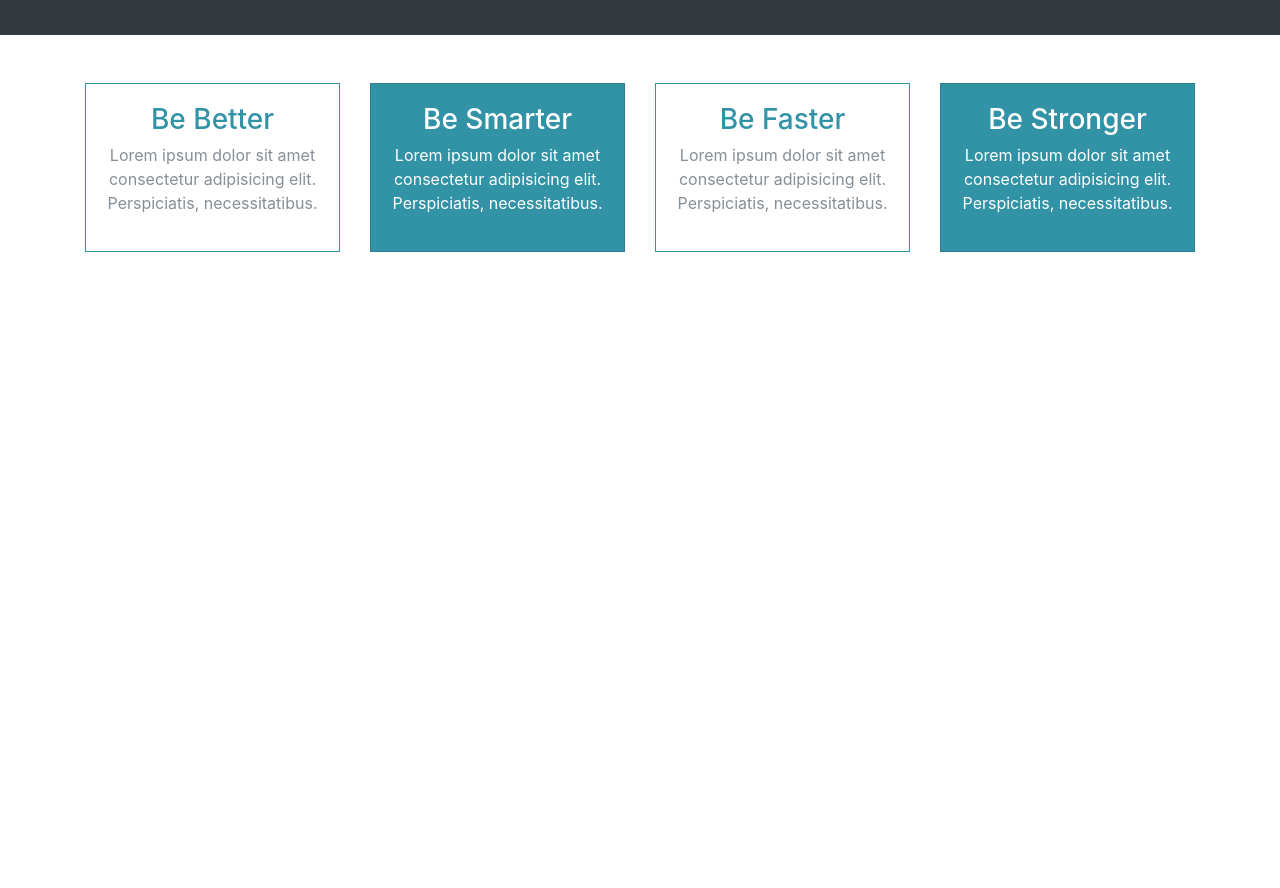
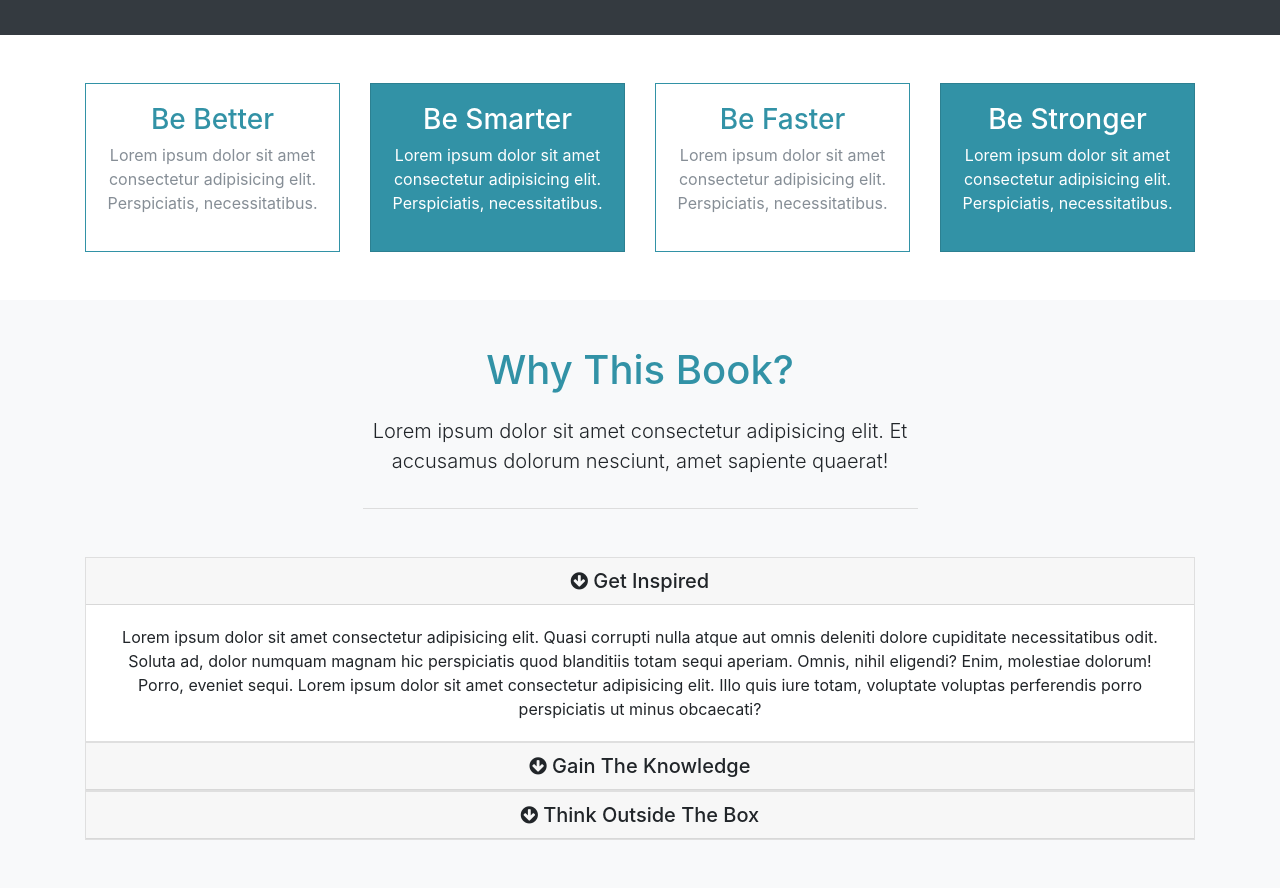
Before and after one commit to B-Rich23/mizuxe-book-theme, a website: page src/index.html in a window 1280 px wide. Shown: the part 814-1702 px from the top of the page. Before the commit the page ends 1114 px from the top, so only its background shows below. Drawn offline with Linux system fonts and the light colour scheme.

Commit message:
added about/why section

```diff
--- a/src/index.html
+++ b/src/index.html
@@ -121,6 +121,85 @@
     </div>
 </section>
 
+<!-- About/Why Section -->
+<section id="about" class="py-5 text-center bg-light">
+    <div class="container">
+        <div class="row">
+            <div class="col">
+                <div class="info-header mb-5">
+                    <h1 class="text-primary pb-3">
+                        Why This Book?
+                    </h1>
+                    <p class="lead pb-3">
+                        Lorem ipsum dolor sit amet consectetur adipisicing elit. Et accusamus dolorum nesciunt, amet sapiente quaerat!
+                    </p>
+                </div>
+
+                <!-- Accordion -->
+                <div id="accordion" role="tablist">
+                    <div class="card">
+                        <div class="card-header" id="heading1">
+                            <h5 class="mb-0">
+                                <div href="#collapse1" data-toggle="collapse" data-parent="#accordion">
+                                    <i class="fa fa-arrow-circle-down"></i> Get Inspired
+                                </div>
+                            </h5>
+                        </div>
+                        <div id="collapse1" class="collapse show">
+                            <div class="card-body">
+                                Lorem ipsum dolor sit amet consectetur adipisicing elit. Quasi corrupti nulla
+                                atque aut omnis deleniti dolore cupiditate necessitatibus odit. Soluta ad, dolor
+                                numquam magnam hic perspiciatis quod blanditiis totam sequi aperiam. Omnis, nihil
+                                eligendi? Enim, molestiae dolorum! Porro, eveniet sequi. Lorem ipsum dolor sit amet
+                                consectetur adipisicing elit. Illo quis iure totam, voluptate voluptas perferendis
+                                porro perspiciatis ut minus obcaecati?
+                            </div>
+                        </div>
+                    </div>
+                    <div class="card">
+                        <div class="card-header" id="heading2">
+                            <h5 class="mb-0">
+                                <div href="#collapse2" data-toggle="collapse" data-parent="#accordion">
+                                    <i class="fa fa-arrow-circle-down"></i> Gain The Knowledge
+                                </div>
+                            </h5>
+                        </div>
+                        <div id="collapse2" class="collapse">
+                            <div class="card-body">
+                                Lorem ipsum dolor sit amet consectetur adipisicing elit. Quasi corrupti nulla
+                                atque aut omnis deleniti dolore cupiditate necessitatibus odit. Soluta ad, dolor
+                                numquam magnam hic perspiciatis quod blanditiis totam sequi aperiam. Omnis, nihil
+                                eligendi? Enim, molestiae dolorum! Porro, eveniet sequi. Lorem ipsum dolor sit amet
+                                consectetur adipisicing elit. Illo quis iure totam, voluptate voluptas perferendis
+                                porro perspiciatis ut minus obcaecati?
+                            </div>
+                        </div>
+                    </div>
+                    <div class="card">
+                        <div class="card-header" id="heading3">
+                            <h5 class="mb-0">
+                                <div href="#collapse3" data-toggle="collapse" data-parent="#accordion">
+                                    <i class="fa fa-arrow-circle-down"></i> Think Outside The Box
+                                </div>
+                            </h5>
+                        </div>
+                        <div id="collapse3" class="collapse">
+                            <div class="card-body">
+                                Lorem ipsum dolor sit amet consectetur adipisicing elit. Quasi corrupti nulla
+                                atque aut omnis deleniti dolore cupiditate necessitatibus odit. Soluta ad, dolor
+                                numquam magnam hic perspiciatis quod blanditiis totam sequi aperiam. Omnis, nihil
+                                eligendi? Enim, molestiae dolorum! Porro, eveniet sequi. Lorem ipsum dolor sit amet
+                                consectetur adipisicing elit. Illo quis iure totam, voluptate voluptas perferendis
+                                porro perspiciatis ut minus obcaecati?
+                            </div>
+                        </div>
+                    </div>
+                </div>
+            </div>
+        </div>
+    </div>
+</section>
+
     <script src="js/jquery.min.js"></script>
     <script src="js/popper.min.js"></script>
     <script src="js/bootstrap.min.js"></script>
--- a/src/scss/style.scss
+++ b/src/scss/style.scss
@@ -30,3 +30,9 @@ body {
         height: 100%;
     }
 }
+
+.info-header {
+    width: 50%;
+    margin: auto;
+    border-bottom: 1px solid #ddd;
+}
```
Also changed, not shown: src/css/style.css.
